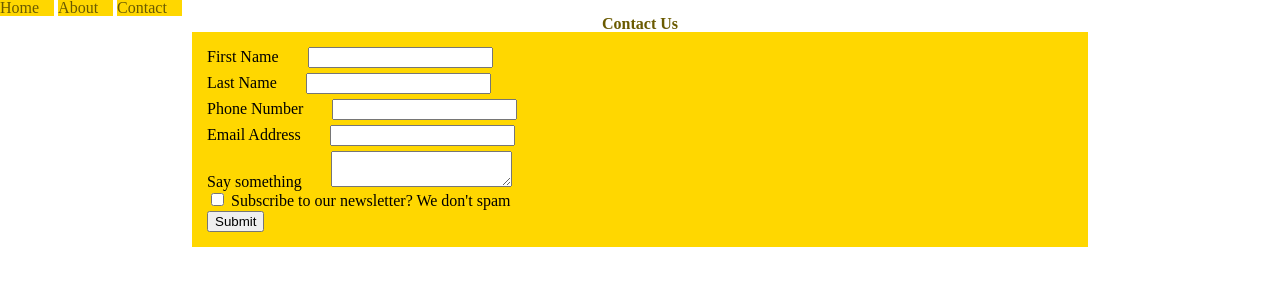
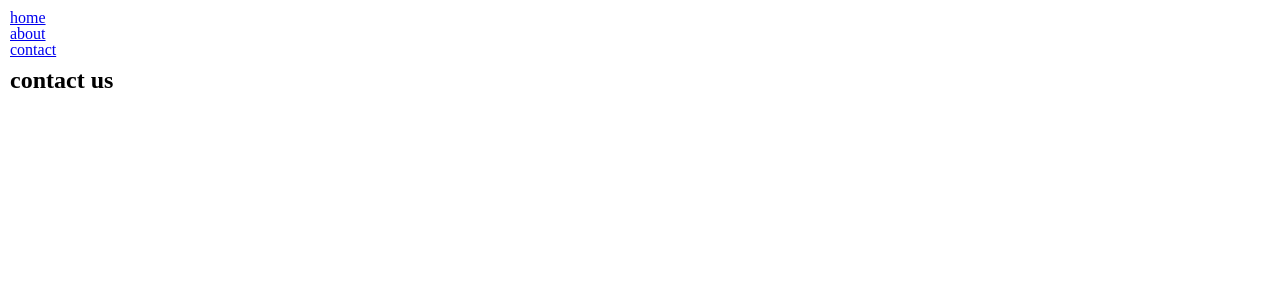
Before and after one commit to debeemedia/text-hyperlinks, a website: page html/contact.html in a window 1280 px wide. Drawn offline with Linux system fonts and the light colour scheme.

Commit message:
chidiebube commit

```diff
--- a/css/style.css
+++ b/css/style.css
@@ -48,44 +48,16 @@ table {
 }
 
 /**** END OF BASE STYLE **/
-
-* {
-    box-sizing: border-box;
+body {
+    padding: 10px;
 }
-
-
-nav ul li {
-    display: inline;
-    list-style-type: none;
-    background-color: #ffd700;
+h1 {
+    font-size: 150%;
 }
-
-nav ul li a {
-    text-decoration: none;
-    color: #6a5a00;
-    padding-right: 15px;
-    text-align: center;
+ul{
+    margin-bottom: 10px;
+}
+h1{
+    margin-bottom: 10px;
 
 }
-
-h1 {
-    text-align: center;
-    color: #6a5a00;
-}
-
-form {
-    min-width: 30%;
-    max-width: 70%;
-    background-color: #ffd700;
-    padding: 15px;
-    margin-right: auto;
-    margin-left: auto;
-}
-
-form label {
-    margin-right: 25px;
-}
-
-form input {
-    margin-bottom: 5px;
-}
--- a/html/contact.html
+++ b/html/contact.html
@@ -1,39 +1,19 @@
 <!DOCTYPE html>
 <html lang="en">
   <head>
-        <meta charset="UTF-8">
-        <meta http-equiv="X-UA-Compatible" content="IE=edge">
-        <meta name="viewport" content="width=device-width, initial-scale=1.0">
+    <meta charset="UTF-8" />
+    <meta http-equiv="X-UA-Compatible" content="IE=edge" />
+    <meta name="viewport" content="width=device-width, initial-scale=1.0" />
     <link rel="stylesheet" href="../css/style.css">
-        <title>Contact</title>
+    <title>contact</title>
   </head>
   <body>
-        <header>
-            <nav>
         <ul>
-                    <li><a href="../index.html">Home</a></li>
-                    <li><a href="about.html">About</a></li>
-                    <li><a href="contact.html">Contact</a></li>
+            <li><a href="../index.html">home</a></li>
+            <li><a href="about.html">about</a></li>
+            <li><a href="contact.html">contact</a></li>
         </ul>
-            </nav>
-            <h1>Contact Us</h1>
+        <h1>contact us </h1>
 
-        </header>
-
-        <form action="#">
-            <label for="first_name">First Name</label>
-            <input type="text" id="first_name" name="first_name"><br>
-            <label for="last_name">Last Name</label>
-            <input type="text" id="last_name" name="last_name"><br>
-            <label for="telephone">Phone Number</label>
-            <input type="tel" id="telephone" name="phone_number"><br>
-            <label for="email">Email Address</label>
-            <input type="email" id="email" name="email"><br>
-            <label for="message">Say something</label>
-            <textarea id="message" name="message"></textarea><br>
-            <input type="checkbox" id="subscribe" value="subscribe_yes" name="subscribe">
-            <label for="subscribe">Subscribe to our newsletter? <small>We don't spam</small></label><br>
-            <button type="submit">Submit</button>
-        </form>
   </body>
 </html>
```
Also changed, not shown: html/about.html (+6 -11 lines), index.html (+6 -11 lines). Lines whose indentation alone changed are shown as unchanged.
